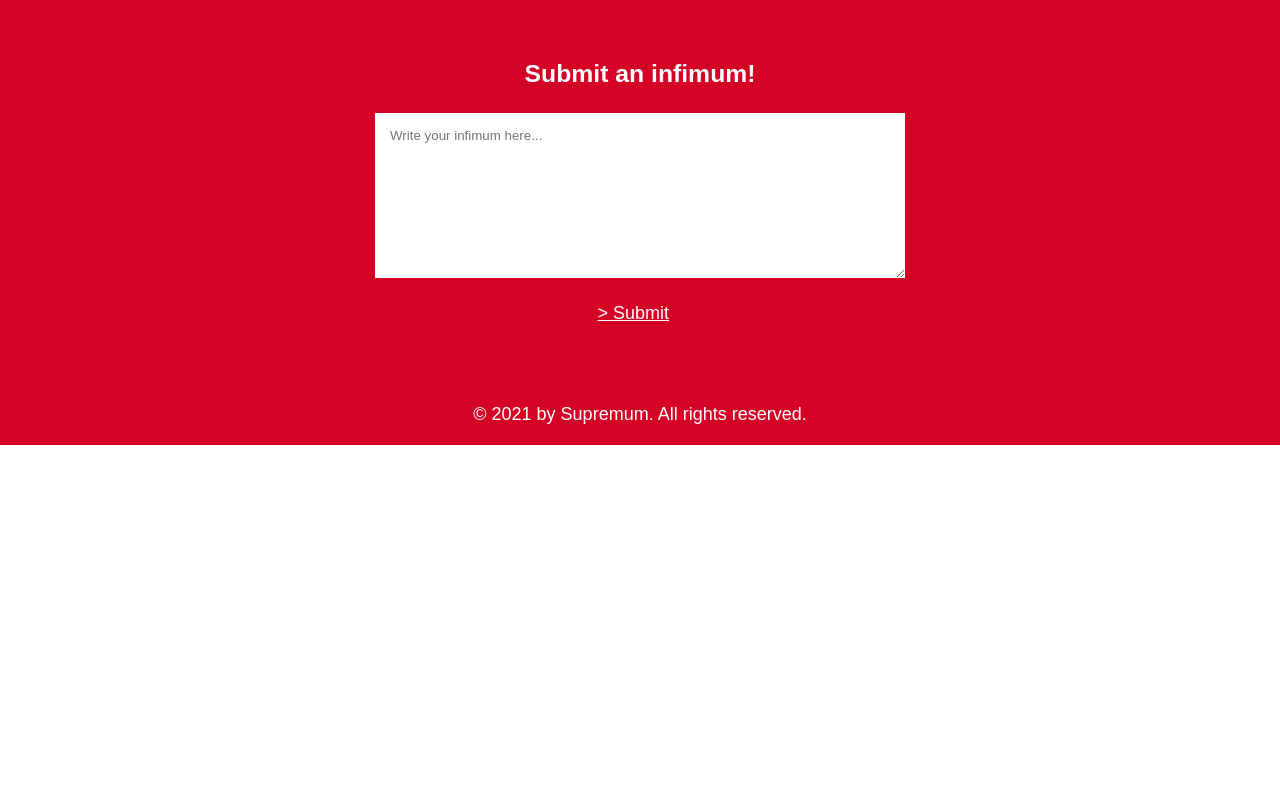
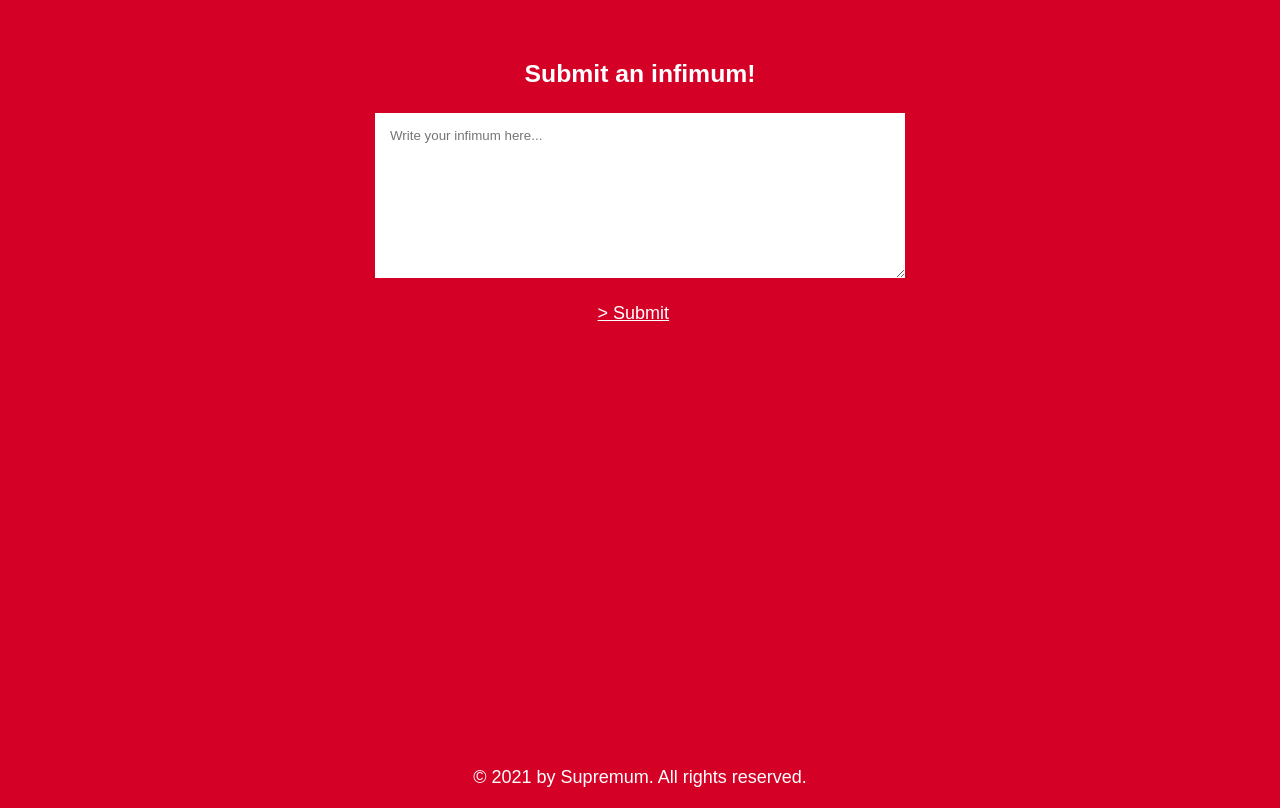
Before and after one commit to GEWIS/supremumweb, a Flask app: page /infima/submit in a window 1280 px wide. Shown: the part 64-872 px from the top of the page. Before the commit the page ends 509 px from the top, so only its background shows below. Run offline with Flask 2, Linux system fonts and the light colour scheme; some libraries are stand-ins or nearby versions.

Commit message:
fix: small bug fix on infima submit

```diff
--- a/app/infima/forms.py
+++ b/app/infima/forms.py
@@ -23,7 +23,7 @@ class SubmitForm(Form):
     def validate(self):
         rv = Form.validate(self)
 
-        infimum = Infimum.query.filter_by(text=self.infimum_text.data).first()
+        infimum = Infimum.query.filter_by(content=self.infimum_text.data).first()
 
         if infimum:
             self.infimum.errors.append(
--- a/app/infima/routes.py
+++ b/app/infima/routes.py
@@ -69,12 +69,10 @@ def infima_for_edition(edition):
 @infima.route('/submit', methods=['GET', 'POST'])
 def submit():
     form = SubmitForm()
-    form.infimum_text(placeholder="testtestestestse")
     if form.validate_on_submit():
         print("infimum:", form.infimum_text, form.infimum)
         return render_template('submit.html', success=True), 200
     return render_template('submit.html', form=form), 200
-    # return render_template('submit.html', form=None), 200
 
 @infima.route('/random_infimum')
 def get_random_infimum():
--- a/app/infima/static/stylesheets/submit.css
+++ b/app/infima/static/stylesheets/submit.css
@@ -1,6 +1,6 @@
 .submit-container {
     /* Account for header and footer */
-    min-height: --window-height;
+    min-height: var(--window-height);
 }
 
 #infimum_text {
```
